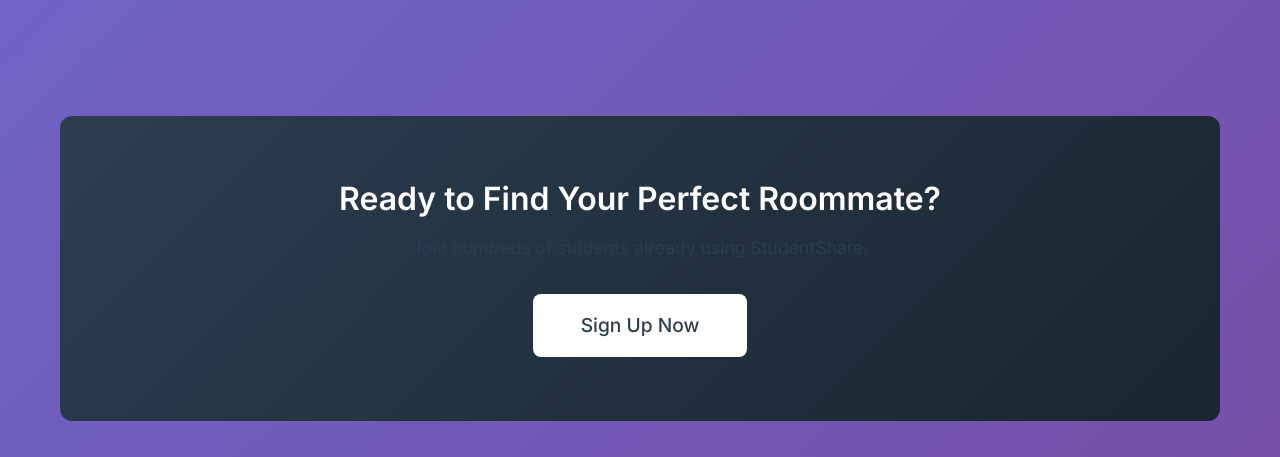
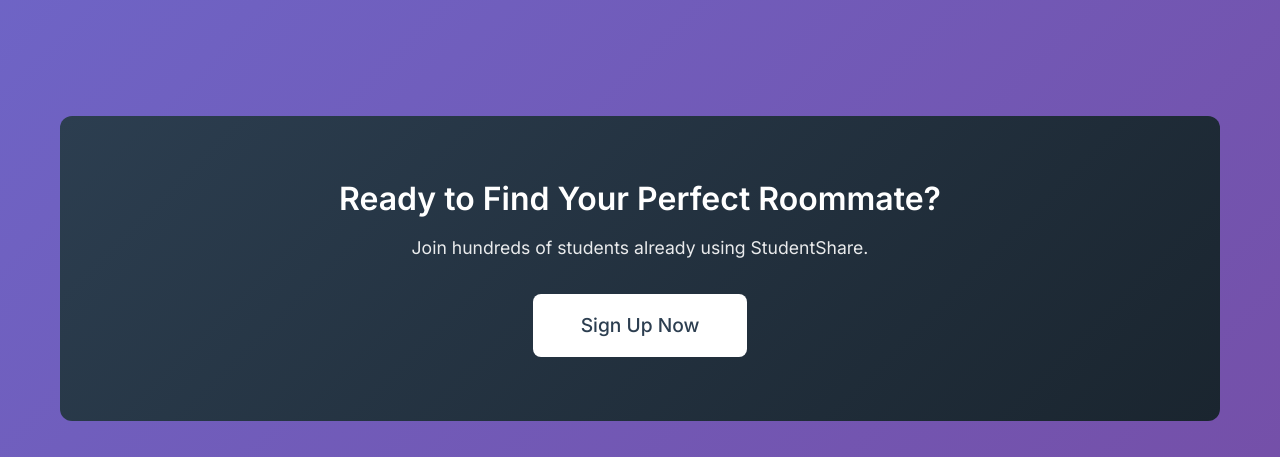
Before and after one commit to LindaPS-code/PBDV-GRP35-RoomPal, a Flask app: page / in a window 1280 px wide. Shown: the part 2236-2693 px from the top of the page. Run offline with Flask 3, Linux system fonts and the light colour scheme; some libraries are stand-ins or nearby versions.

Commit message:
Improve text visibility on landing screen

```diff
--- a/templates/index.html
+++ b/templates/index.html
@@ -142,7 +142,7 @@
 <div style="background: linear-gradient(135deg, var(--primary), var(--primary-dark)); padding: 4rem 0; border-radius: 12px; margin: 4rem 0;">
     <div class="text-center" style="color: white;">
         <h2 style="color: white; font-size: 2rem; margin-bottom: 1rem;">Ready to Find Your Perfect Roommate?</h2>
-        <p style="font-size: 1.1rem; margin-bottom: 2rem; opacity: 0.9;">Join hundreds of students already using StudentShare.</p>
+        <p style="color: white; font-size: 1.1rem; margin-bottom: 2rem; opacity: 0.9;">Join hundreds of students already using StudentShare.</p>
         {% if not current_user.is_authenticated %}
             <a href="{{ url_for('register') }}" class="btn" style="background: white; color: var(--primary); padding: 1rem 3rem; font-size: 1.2rem;">Sign Up Now</a>
         {% endif %}
```
